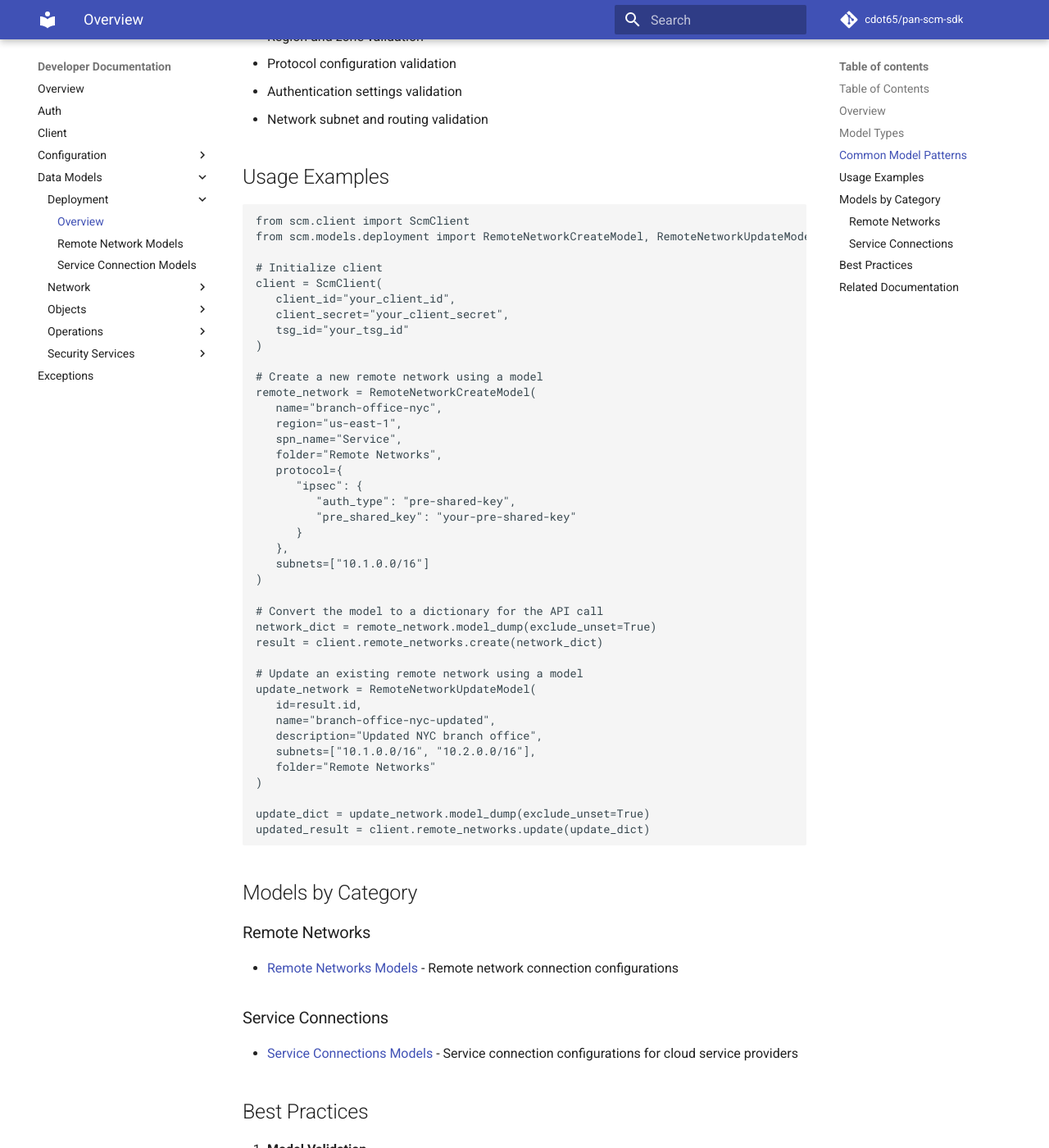
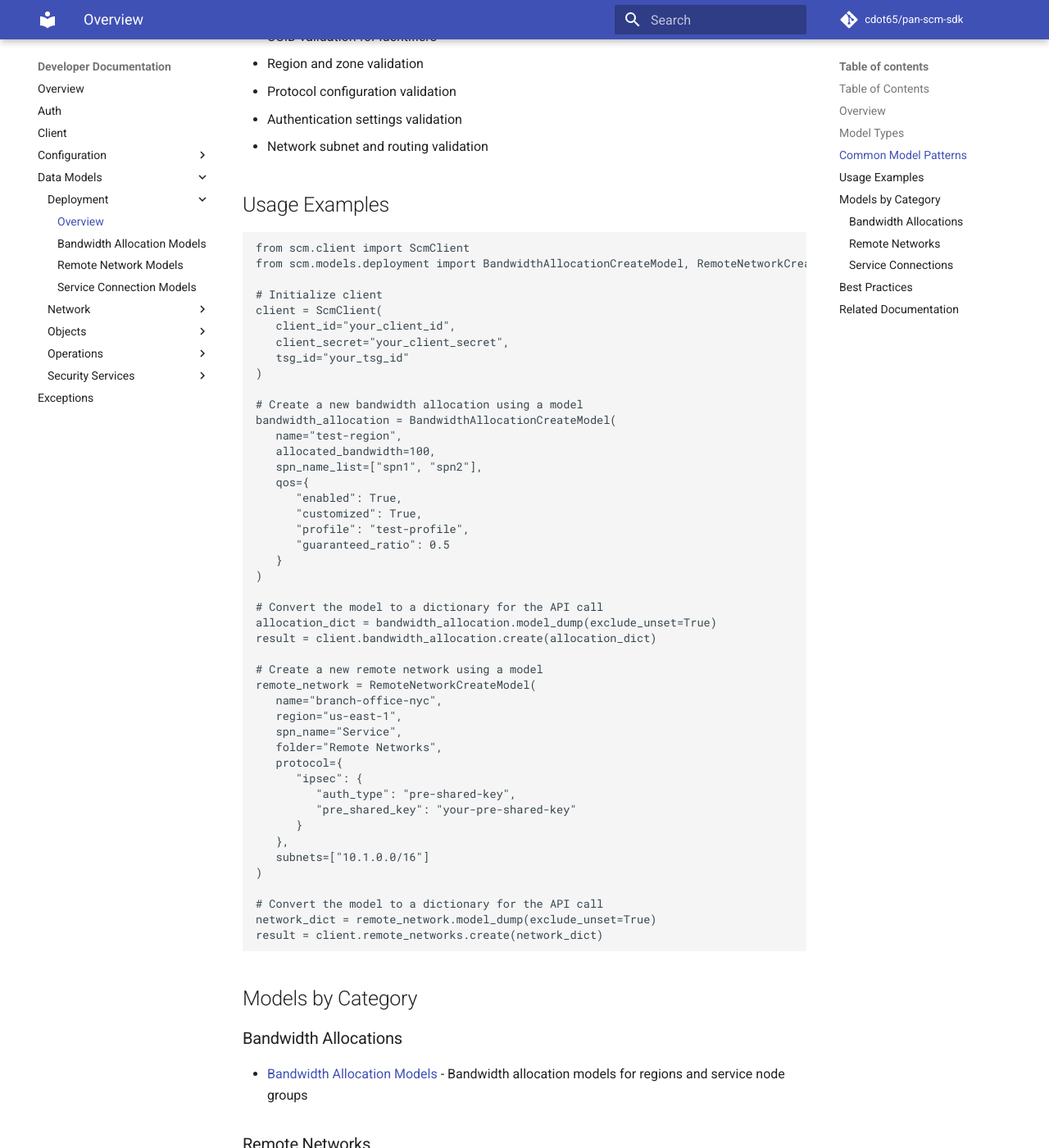
Before and after one commit to cdot65/pan-scm-sdk, an MkDocs documentation site: the page built from docs/sdk/models/deployment/index.md, in a window 1280 px wide and 1400 px high, scrolled down 1270 px. Shown: the whole window at 82% size. Built offline with MkDocs 1.6.1 and Material for MkDocs 9.7.7, drawn with Linux system fonts in a browser that asks for light colours; comment, search, counter and statistics services are not loaded; some of the changed text lies outside the part shown.

Commit message:
Add Bandwidth Allocations to SDK and documentation
Introduce Bandwidth Allocations as a new feature in the SDK, enabling configuration, management, and API operations. Updated documentation includes examples, use cases, QoS settings, and API references. Enhanced input validation for `spn_name_list` and integrated Bandwidth Allocations into deployment-related docs and index pages.

````diff
--- a/docs/sdk/models/deployment/index.md
+++ b/docs/sdk/models/deployment/index.md
@@ -7,8 +7,9 @@
 3. [Common Model Patterns](#common-model-patterns)
 4. [Usage Examples](#usage-examples)
 5. [Models by Category](#models-by-category)
-   1. [Remote Networks](#remote-networks)
-   2. [Service Connections](#service-connections)
+   1. [Bandwidth Allocations](#bandwidth-allocations)
+   2. [Remote Networks](#remote-networks)
+   3. [Service Connections](#service-connections)
 6. [Best Practices](#best-practices)
 7. [Related Documentation](#related-documentation)
 
@@ -43,7 +44,7 @@
 <!-- termynal -->
 ```python
 from scm.client import ScmClient
-from scm.models.deployment import RemoteNetworkCreateModel, RemoteNetworkUpdateModel
+from scm.models.deployment import BandwidthAllocationCreateModel, RemoteNetworkCreateModel
 
 # Initialize client
 client = ScmClient(
@@ -51,6 +52,23 @@
    client_secret="your_client_secret",
    tsg_id="your_tsg_id"
 )
+
+# Create a new bandwidth allocation using a model
+bandwidth_allocation = BandwidthAllocationCreateModel(
+   name="test-region",
+   allocated_bandwidth=100,
+   spn_name_list=["spn1", "spn2"],
+   qos={
+      "enabled": True,
+      "customized": True,
+      "profile": "test-profile",
+      "guaranteed_ratio": 0.5
+   }
+)
+
+# Convert the model to a dictionary for the API call
+allocation_dict = bandwidth_allocation.model_dump(exclude_unset=True)
+result = client.bandwidth_allocation.create(allocation_dict)
 
 # Create a new remote network using a model
 remote_network = RemoteNetworkCreateModel(
@@ -70,23 +88,15 @@
 # Convert the model to a dictionary for the API call
 network_dict = remote_network.model_dump(exclude_unset=True)
 result = client.remote_networks.create(network_dict)
-
-# Update an existing remote network using a model
-update_network = RemoteNetworkUpdateModel(
-   id=result.id,
-   name="branch-office-nyc-updated",
-   description="Updated NYC branch office",
-   subnets=["10.1.0.0/16", "10.2.0.0/16"],
-   folder="Remote Networks"
-)
-
-update_dict = update_network.model_dump(exclude_unset=True)
-updated_result = client.remote_networks.update(update_dict)
 ```
 
 </div>
 
 ## Models by Category
+
+### Bandwidth Allocations
+
+- [Bandwidth Allocation Models](bandwidth_allocation_models.md) - Bandwidth allocation models for regions and service node groups
 
 ### Remote Networks
 
@@ -124,5 +134,6 @@
 ## Related Documentation
 
 - [Deployment Configuration](../../config/deployment/index.md) - Working with deployment configurations
+- [Bandwidth Allocations Configuration](../../config/deployment/bandwidth_allocations.md) - Bandwidth allocation operations
 - [Remote Networks Configuration](../../config/deployment/remote_networks.md) - Remote network operations
 - [Service Connections Configuration](../../config/deployment/service_connections.md) - Service connection operations
--- a/mkdocs.yml
+++ b/mkdocs.yml
@@ -37,6 +37,7 @@
           - BaseObject: sdk/config/base_object.md
           - Deployment:
               - Overview: sdk/config/deployment/index.md
+              - Bandwidth Allocations: sdk/config/deployment/bandwidth_allocations.md
               - Remote Networks: sdk/config/deployment/remote_networks.md
               - Service Connections: sdk/config/deployment/service_connections.md
           - Network:
@@ -78,6 +79,7 @@
       - Data Models:
           - Deployment:
               - Overview: sdk/models/deployment/index.md
+              - Bandwidth Allocation Models: sdk/models/deployment/bandwidth_allocation_models.md
               - Remote Network Models: sdk/models/deployment/remote_networks_models.md
               - Service Connection Models: sdk/models/deployment/service_connections_models.md
           - Network:
````
Also changed, not shown: docs/index.md (+18 -0 lines), docs/sdk/config/deployment/bandwidth_allocations.md (added, +268 -0 lines), docs/sdk/config/deployment/index.md (+14 -0 lines), docs/sdk/index.md (+26 -0 lines), 2 other files.
